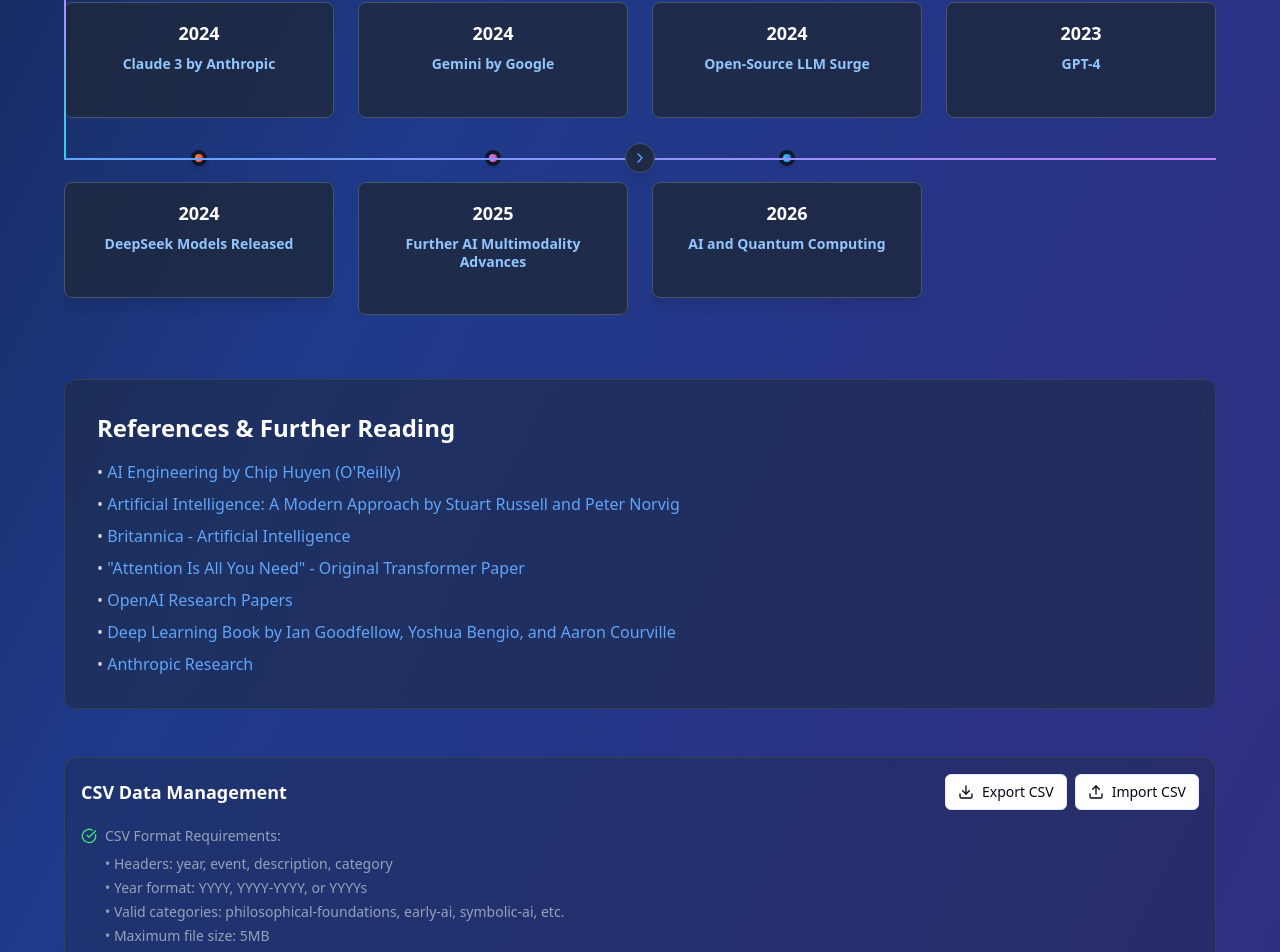
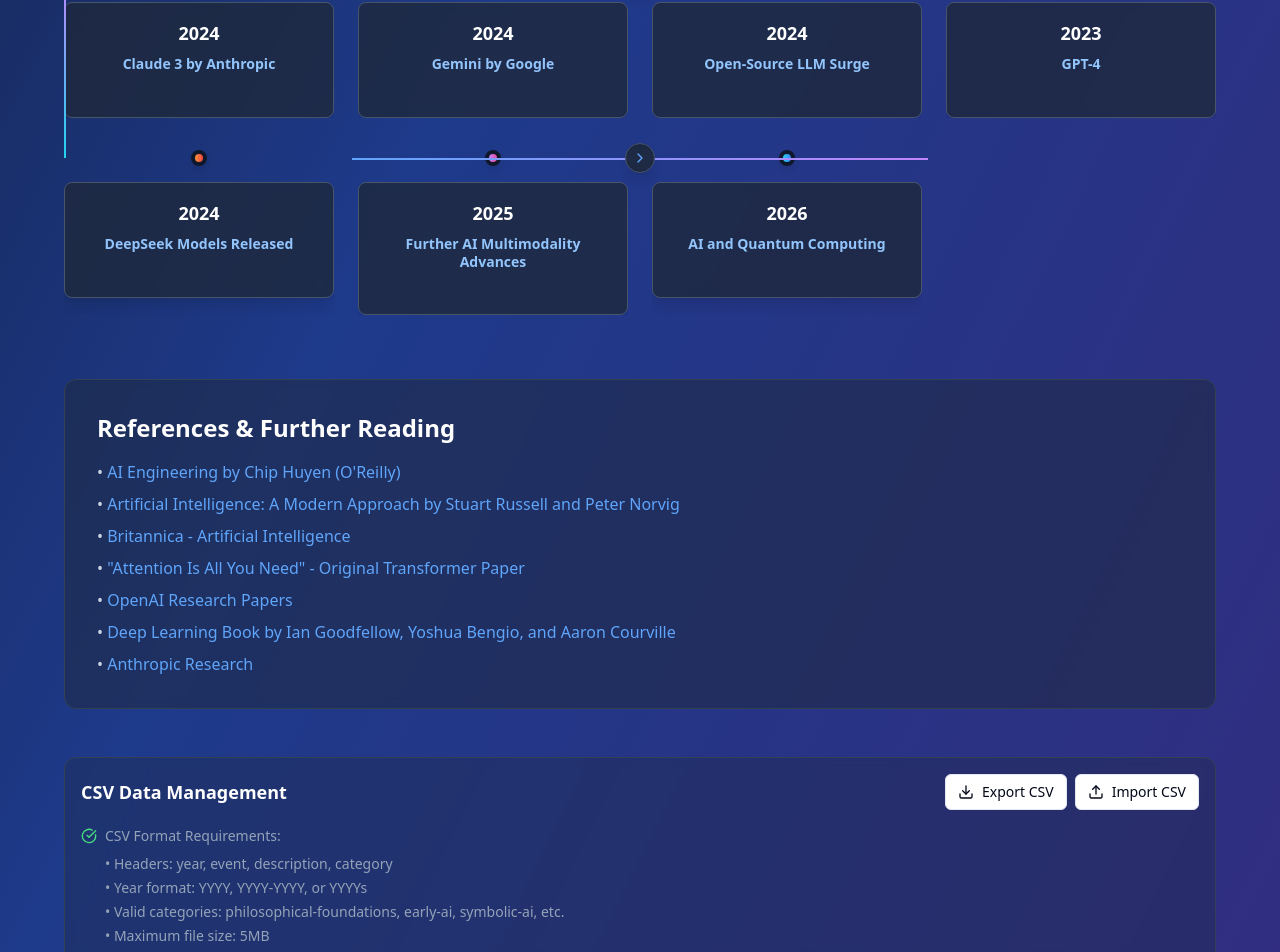
Before and after one commit to malminhas/ai-chronicle-view, a React (Vite) app: page / in a window 1280 px wide. Shown: the part 1606-2558 px from the top of the page. Built offline with nearby package versions, Linux system fonts and the light colour scheme.

Commit message:
Fix: Adjust horizontal line end
Ensure the horizontal line in the compact timeline ends with the last event box.

```diff
--- a/src/components/SnakingTimeline.tsx
+++ b/src/components/SnakingTimeline.tsx
@@ -102,9 +102,17 @@ export const SnakingTimeline = ({ events, onEventClick }: SnakingTimelineProps)
               })}
             </div>
 
-            {/* Horizontal connecting line across all dots in the row */}
+            {/* Horizontal connecting line across the events in the row */}
             {row.events.length > 1 && (
-              <div className="absolute top-2 left-0 right-0 h-0.5 bg-gradient-to-r from-blue-400 to-purple-400 z-0"></div>
+              <div
+                className="absolute top-2 h-0.5 bg-gradient-to-r from-blue-400 to-purple-400 z-0"
+                style={{
+                  left: `${100 / 4 / 2}%`,
+                  right: `${100 / 4 / 2}%`,
+                  width: `${(row.events.length - 1) * 25}%`,
+                  marginLeft: `${row.events.length === 4 ? 0 : (4 - row.events.length) * 25 / 2}%`
+                }}
+              ></div>
             )}
 
             {/* Direction chevron in the middle of the row */}
```
